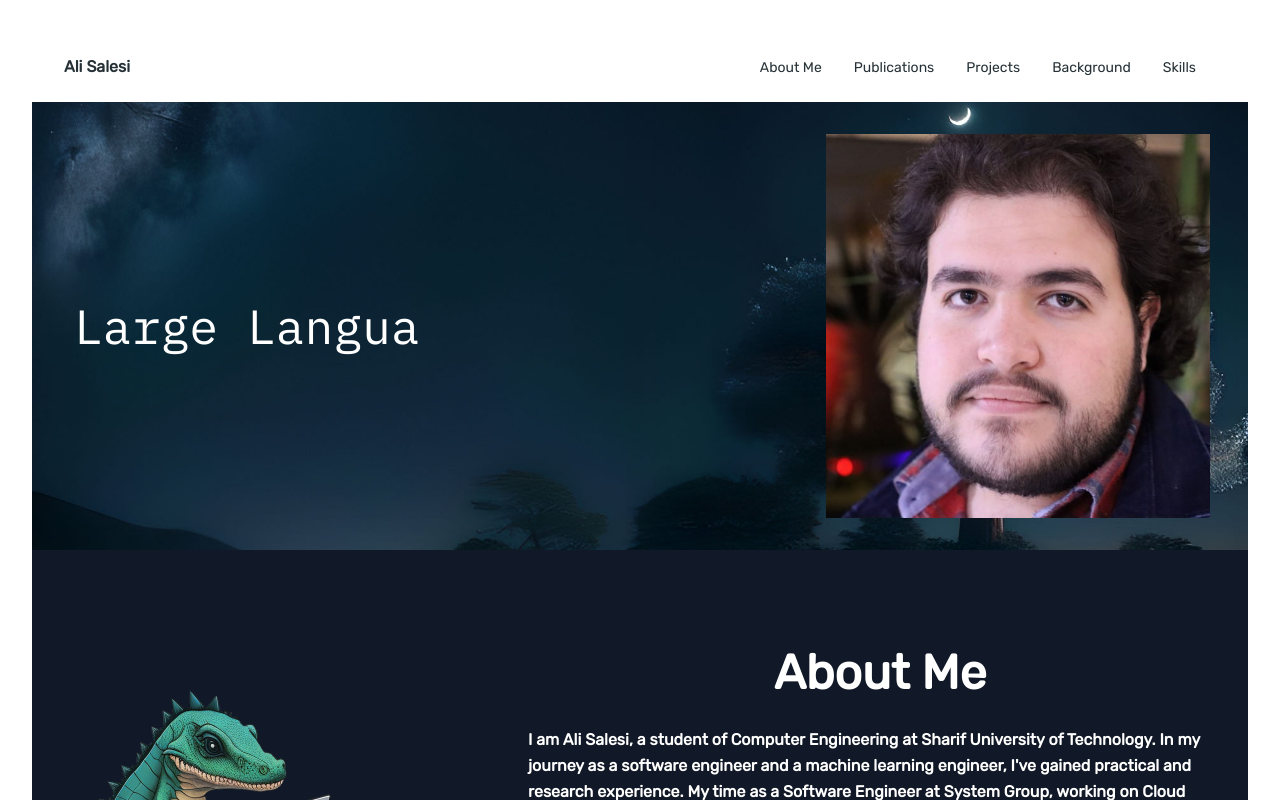
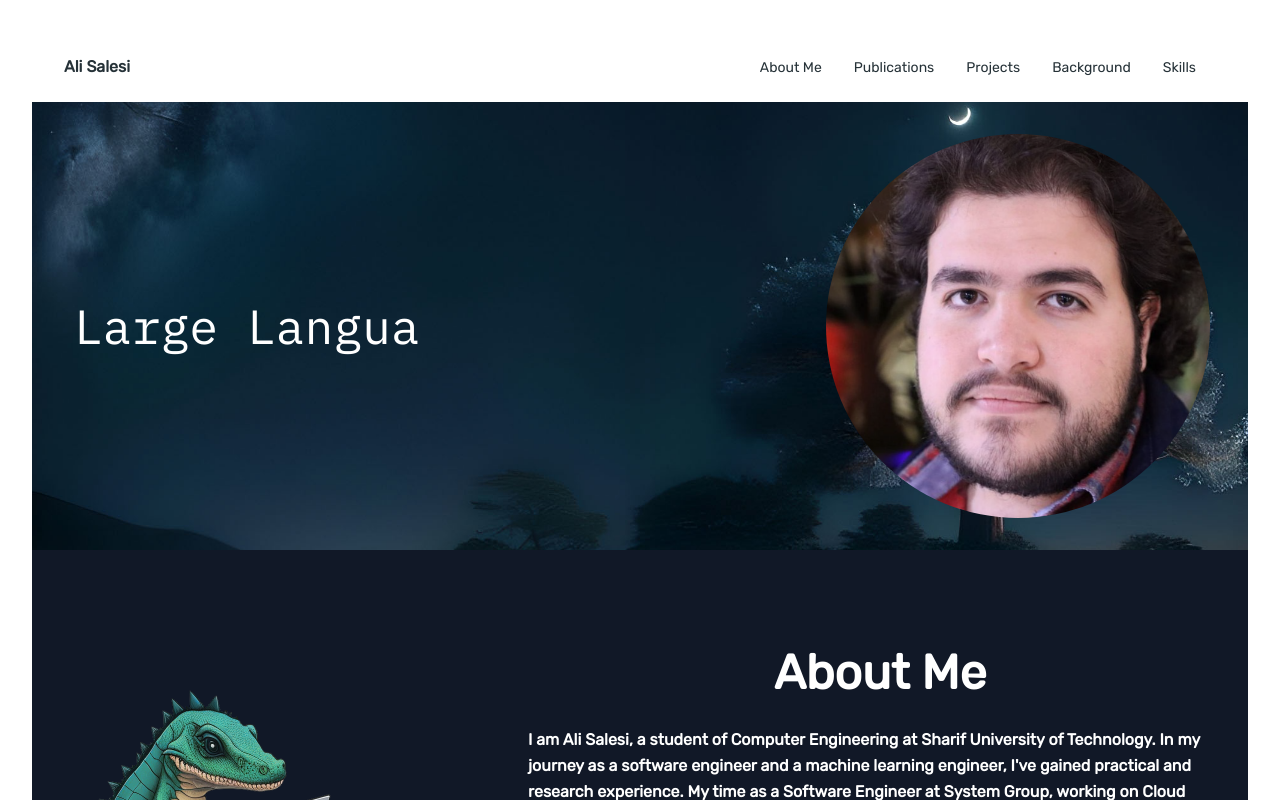
Before and after one commit to AlisaLC/alisalc.github.io, a React (Vite) app: page / in a window 1280 px wide. Shown: the top 800 px of the page. Built offline with nearby package versions, Linux system fonts and the light colour scheme.

Commit message:
changed image to rounded

```diff
--- a/src/containers/header/Header.tsx
+++ b/src/containers/header/Header.tsx
@@ -28,7 +28,7 @@ const Header = () => {
           </Typography>
         </div>
         <div className="flex items-center gap-4">
-          <img src="assets/me.png" alt="logo" className="lg:max-w-[24rem] md:max-w-[22rem] min-w-[16rem]" />
+          <img src="assets/me.png" alt="logo" className="lg:max-w-[24rem] md:max-w-[22rem] min-w-[16rem] rounded-full" />
         </div>
       </div>
     </div>
```
